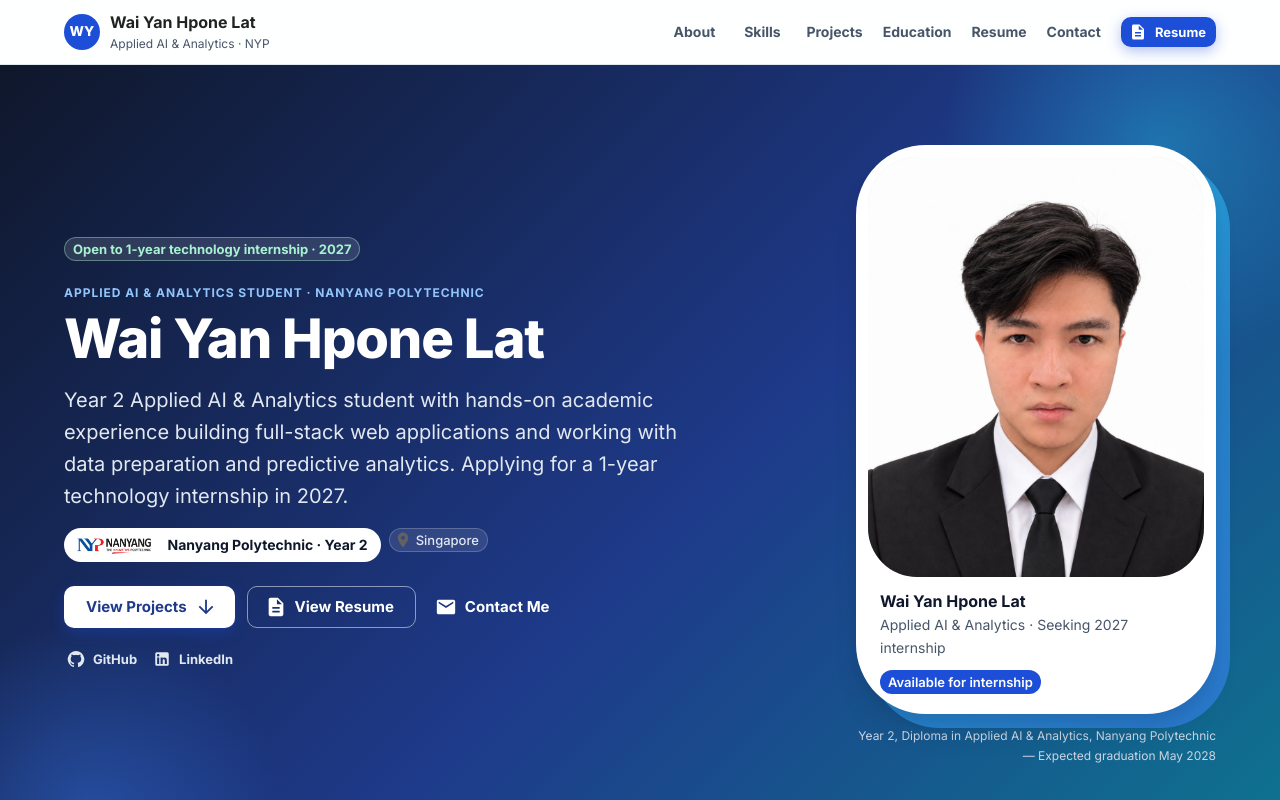
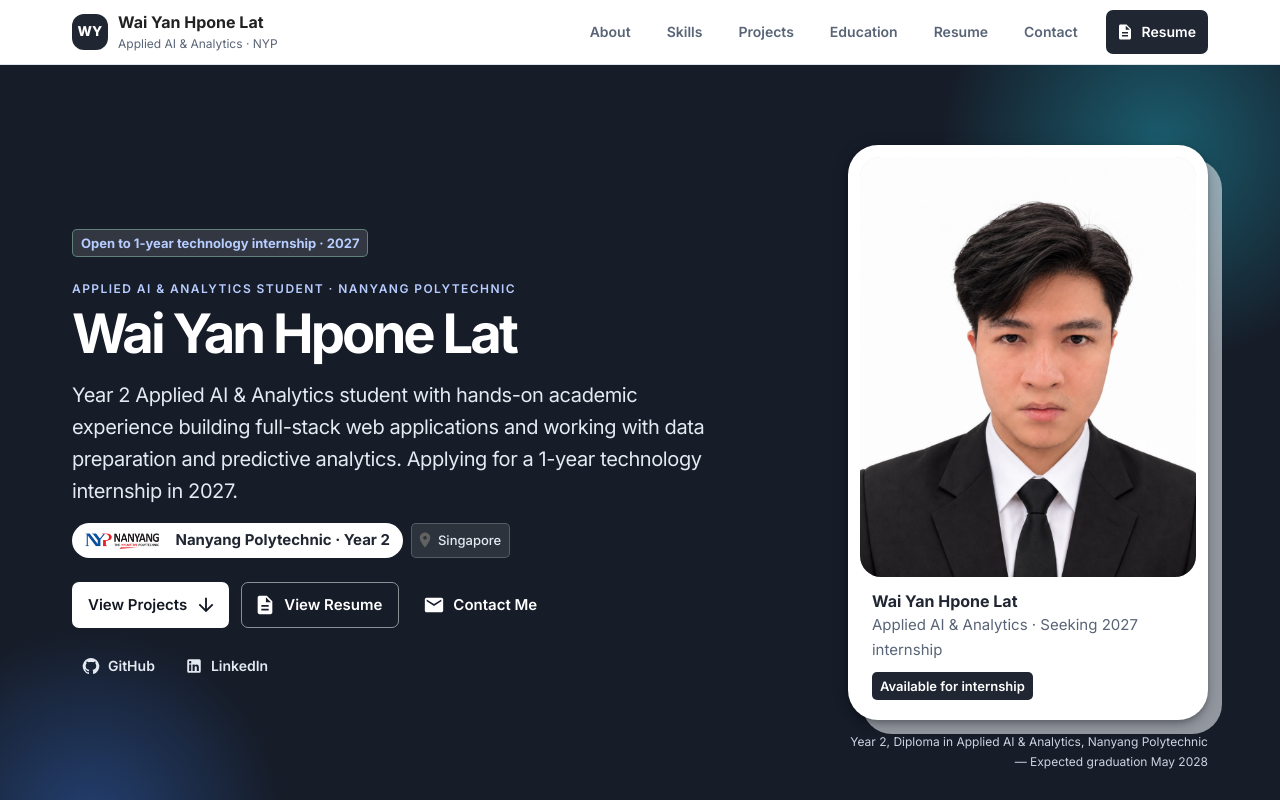
Before and after one commit to TeddyQyuon/TeddyQyuonPortfolio, a React (Vite) app: page / in a window 1280 px wide. Shown: the top 800 px of the page. Built offline with nearby package versions, Linux system fonts and the light colour scheme.

Commit message:
Apply restrained typography and component theme

```diff
--- a/src/theme/theme.js
+++ b/src/theme/theme.js
@@ -1,174 +1,53 @@
 import { createTheme } from '@mui/material/styles';
 
-// Professional + modern design system.
-// Deep navy + vivid blue + cyan accent. Cool but recruiter-safe:
-// no neon, no heavy glass, just gradient hero + clean cards.
-
-// Tokens that MUI's palette does not model: gradients, the dark navy surface
-// family, and text colours used on top of those dark surfaces.
-// Kept here so components never hardcode a colour value.
-const tokens = {
-  gradients: {
-    // Hero background and the dark case-study accents.
-    hero: 'linear-gradient(135deg, #0f172a 0%, #1e3a8a 55%, #0e7490 100%)',
-    // Brand rule used under headings and on top of cards.
-    brand: 'linear-gradient(90deg, #1d4ed8, #0891b2)',
-    // Ring behind the portrait.
-    avatarRing: 'linear-gradient(135deg, #22d3ee, #3b82f6)',
-    // Soft tile behind feature icons.
-    iconTile: 'linear-gradient(135deg, #dbeafe, #cffafe)',
-    // Per-category cover treatments. Used for the project card artwork when a
-    // project has no screenshot, so every card still reads as designed.
-    category: {
-      'Full-Stack': 'linear-gradient(135deg, #1d4ed8 0%, #0891b2 100%)',
-      'Predictive Analytics': 'linear-gradient(135deg, #0e7490 0%, #059669 100%)',
-      'Data Wrangling': 'linear-gradient(135deg, #1e3a8a 0%, #1d4ed8 100%)',
+// A restrained palette shared by the homepage and case studies.
+const theme = createTheme({
+  custom: {
+    gradients: {
+      hero: 'linear-gradient(#161c28, #161c28)',
+      brand: 'linear-gradient(#245be1, #245be1)',
+      avatarRing: 'linear-gradient(#e6eaf0, #e6eaf0)',
+      iconTile: 'linear-gradient(#eef2f7, #eef2f7)',
+      category: {}, categoryFallback: 'linear-gradient(#161c28, #161c28)',
     },
-    // Fallback for a category that has no dedicated treatment yet.
-    categoryFallback: 'linear-gradient(135deg, #334155 0%, #1d4ed8 100%)',
+    surfaces: { navy: '#161c28', navyBorder: '#323b4d', slateBorder: '#465267', tile: '#f7f8fa' },
+    onDark: { strong: '#ffffff', body: '#e5e9f1', muted: '#ccd4e1', subtle: '#acb9ce', faint: '#acb9ce', accent: '#b7ccff', accentSoft: '#b7ccff' },
+    onPrimary: { soft: '#e5e9f1' }, chip: { bg: '#f7f8fa', border: '#dce2e9' },
   },
-  surfaces: {
-    navy: '#0f172a',
-    navyBorder: '#1e293b',
-    slateBorder: '#334155',
-    tile: '#f8fafc',
-  },
-  // Text and borders drawn on top of the navy surfaces.
-  onDark: {
-    strong: '#ffffff',
-    body: '#e2e8f0',
-    muted: '#cbd5e1',
-    subtle: '#94a3b8',
-    faint: '#64748b',
-    accent: '#93c5fd',
-    accentSoft: '#a7f3d0',
-  },
-  // Supporting text on top of primary.main fills.
-  onPrimary: {
-    soft: '#dbeafe',
-  },
-  chip: {
-    bg: '#eff6ff',
-    border: '#bfdbfe',
-  },
-};
-
-const theme = createTheme({
-  custom: tokens,
   palette: {
     mode: 'light',
-    primary: {
-      main: '#1d4ed8', // vivid professional blue
-      dark: '#1e3a8a',
-      light: '#dbeafe',
-    },
-    secondary: {
-      main: '#0891b2', // cyan accent for gradients/icons
-    },
-    success: {
-      main: '#059669',
-    },
-    background: {
-      default: '#f1f5f9', // cooler slate page background
-      paper: '#ffffff',
-    },
-    text: {
-      primary: '#0f172a', // slate-900 — strong readable headings
-      secondary: '#475569', // slate-600 — body/supporting text
-    },
-    divider: '#e2e8f0',
+    primary: { main: '#202733', dark: '#131923', light: '#eef1f5', contrastText: '#ffffff' },
+    secondary: { main: '#245be1' }, success: { main: '#13704d' },
+    background: { default: '#f7f8fa', paper: '#ffffff' },
+    text: { primary: '#202733', secondary: '#596477' }, divider: '#dfe4eb',
   },
   typography: {
-    fontFamily:
-      'Inter, system-ui, -apple-system, "Segoe UI", Roboto, "Helvetica Neue", Arial, sans-serif',
-    h1: { fontWeight: 800, letterSpacing: '-0.02em', lineHeight: 1.1 },
-    h2: { fontWeight: 700, letterSpacing: '-0.015em', lineHeight: 1.2 },
-    h3: { fontWeight: 700, letterSpacing: '-0.01em', lineHeight: 1.3 },
-    h4: { fontWeight: 700, lineHeight: 1.35 },
-    h5: { fontWeight: 600, lineHeight: 1.4 },
-    h6: { fontWeight: 600, lineHeight: 1.4 },
-    subtitle1: { fontWeight: 500, lineHeight: 1.5 },
-    subtitle2: { fontWeight: 600, lineHeight: 1.5 },
-    body1: { lineHeight: 1.7 },
-    body2: { lineHeight: 1.65 },
-    overline: { fontWeight: 700, letterSpacing: '0.08em' },
+    fontFamily: 'Inter, system-ui, -apple-system, "Segoe UI", Roboto, "Helvetica Neue", Arial, sans-serif',
+    h1: { fontWeight: 700, letterSpacing: '-0.055em', lineHeight: 1.06 },
+    h2: { fontWeight: 650, letterSpacing: '-0.045em', lineHeight: 1.16 },
+    h3: { fontWeight: 650, letterSpacing: '-0.035em', lineHeight: 1.25 },
+    h4: { fontWeight: 650, letterSpacing: '-0.035em', lineHeight: 1.25 },
+    h5: { fontWeight: 600, letterSpacing: '-0.025em', lineHeight: 1.3 },
+    h6: { fontWeight: 600, letterSpacing: '-0.02em', lineHeight: 1.4 },
+    subtitle1: { fontWeight: 600, lineHeight: 1.5 }, subtitle2: { fontWeight: 600, lineHeight: 1.5 },
+    body1: { fontSize: '1rem', lineHeight: 1.75 }, body2: { fontSize: '0.9375rem', lineHeight: 1.65 },
+    overline: { fontWeight: 600, letterSpacing: '0.12em' },
   },
-  shape: {
-    borderRadius: 14,
-  },
-  shadows: [
-    'none',
-    '0 1px 2px rgba(15, 23, 42, 0.06)',
-    '0 1px 3px rgba(15, 23, 42, 0.08), 0 1px 2px rgba(15, 23, 42, 0.06)',
-    '0 4px 6px rgba(15, 23, 42, 0.07), 0 2px 4px rgba(15, 23, 42, 0.06)',
-    '0 10px 15px rgba(15, 23, 42, 0.08), 0 4px 6px rgba(15, 23, 42, 0.05)',
-    '0 20px 25px rgba(15, 23, 42, 0.08), 0 8px 10px rgba(15, 23, 42, 0.05)',
-    '0 20px 25px rgba(15, 23, 42, 0.08), 0 8px 10px rgba(15, 23, 42, 0.05)',
-    '0 20px 25px rgba(15, 23, 42, 0.08), 0 8px 10px rgba(15, 23, 42, 0.05)',
-    '0 20px 25px rgba(15, 23, 42, 0.08), 0 8px 10px rgba(15, 23, 42, 0.05)',
-    '0 20px 25px rgba(15, 23, 42, 0.08), 0 8px 10px rgba(15, 23, 42, 0.05)',
-    '0 20px 25px rgba(15, 23, 42, 0.08), 0 8px 10px rgba(15, 23, 42, 0.05)',
-    '0 20px 25px rgba(15, 23, 42, 0.08), 0 8px 10px rgba(15, 23, 42, 0.05)',
-    '0 20px 25px rgba(15, 23, 42, 0.08), 0 8px 10px rgba(15, 23, 42, 0.05)',
-    '0 20px 25px rgba(15, 23, 42, 0.08), 0 8px 10px rgba(15, 23, 42, 0.05)',
-    '0 20px 25px rgba(15, 23, 42, 0.08), 0 8px 10px rgba(15, 23, 42, 0.05)',
-    '0 20px 25px rgba(15, 23, 42, 0.08), 0 8px 10px rgba(15, 23, 42, 0.05)',
-    '0 20px 25px rgba(15, 23, 42, 0.08), 0 8px 10px rgba(15, 23, 42, 0.05)',
-    '0 20px 25px rgba(15, 23, 42, 0.08), 0 8px 10px rgba(15, 23, 42, 0.05)',
-    '0 20px 25px rgba(15, 23, 42, 0.08), 0 8px 10px rgba(15, 23, 42, 0.05)',
-    '0 20px 25px rgba(15, 23, 42, 0.08), 0 8px 10px rgba(15, 23, 42, 0.05)',
-    '0 20px 25px rgba(15, 23, 42, 0.08), 0 8px 10px rgba(15, 23, 42, 0.05)',
-    '0 20px 25px rgba(15, 23, 42, 0.08), 0 8px 10px rgba(15, 23, 42, 0.05)',
-    '0 20px 25px rgba(15, 23, 42, 0.08), 0 8px 10px rgba(15, 23, 42, 0.05)',
-    '0 20px 25px rgba(15, 23, 42, 0.08), 0 8px 10px rgba(15, 23, 42, 0.05)',
-    '0 20px 25px rgba(15, 23, 42, 0.08), 0 8px 10px rgba(15, 23, 42, 0.05)',
-    '0 20px 25px rgba(15, 23, 42, 0.08), 0 8px 10px rgba(15, 23, 42, 0.05)',
-  ],
+  shape: { borderRadius: 6 },
   components: {
     MuiButton: {
+      defaultProps: { disableElevation: true },
       styleOverrides: {
-        root: {
-          textTransform: 'none',
-          fontWeight: 700,
-          borderRadius: 10,
-        },
-        contained: {
-          boxShadow: '0 4px 14px rgba(29, 78, 216, 0.35)',
-        },
+        root: { textTransform: 'none', fontWeight: 600, borderRadius: 7, minHeight: 44, padding: '9px 16px' },
+        outlined: { borderColor: '#cfd6e0' }, sizeSmall: { fontSize: '0.875rem', padding: '7px 12px' },
       },
     },
-    MuiCard: {
-      styleOverrides: {
-        root: {
-          borderRadius: 18,
-          border: '1px solid #e2e8f0',
-        },
-      },
-    },
-    MuiPaper: {
-      styleOverrides: {
-        outlined: {
-          borderColor: '#e2e8f0',
-        },
-        rounded: {
-          borderRadius: 16,
-        },
-      },
-    },
-    MuiChip: {
-      styleOverrides: {
-        root: {
-          fontWeight: 500,
-        },
-      },
-    },
-    MuiAppBar: {
-      styleOverrides: {
-        root: {
-          backgroundColor: 'rgba(255, 255, 255, 0.92)',
-        },
-      },
-    },
+    MuiCard: { styleOverrides: { root: { borderRadius: 12, border: '1px solid #dfe4eb', boxShadow: 'none' } } },
+    MuiPaper: { styleOverrides: { outlined: { borderColor: '#dfe4eb' }, rounded: { borderRadius: 12 } } },
+    MuiChip: { styleOverrides: { root: { fontWeight: 500, borderRadius: 5, maxWidth: '100%' }, label: { whiteSpace: 'normal', overflowWrap: 'anywhere' }, sizeSmall: { height: 'auto', minHeight: 28 } } },
+    MuiContainer: { styleOverrides: { root: { '@media (min-width: 1200px)': { paddingLeft: 32, paddingRight: 32 } } } },
+    MuiAppBar: { styleOverrides: { root: { backgroundColor: 'rgba(255,255,255,0.96)' } } },
+    MuiAccordion: { styleOverrides: { root: { boxShadow: 'none' } } },
   },
 });
 
```
